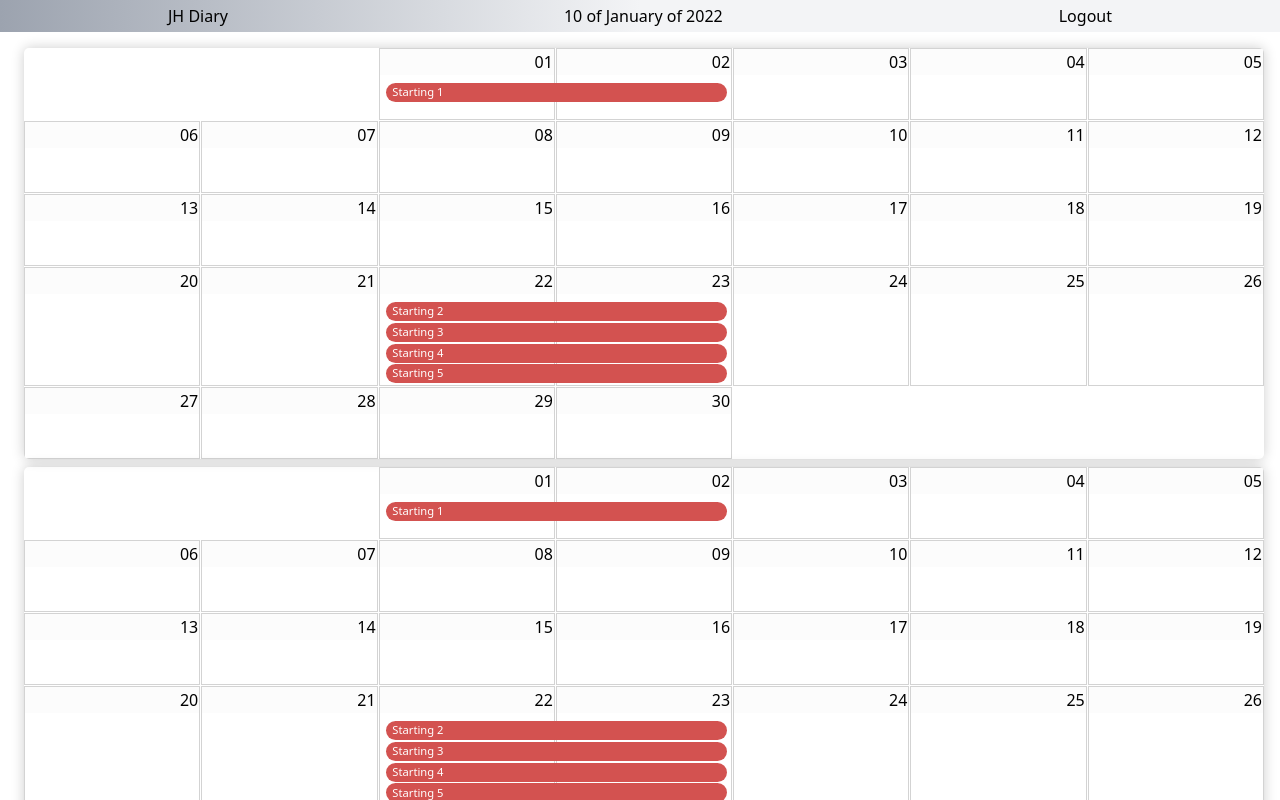
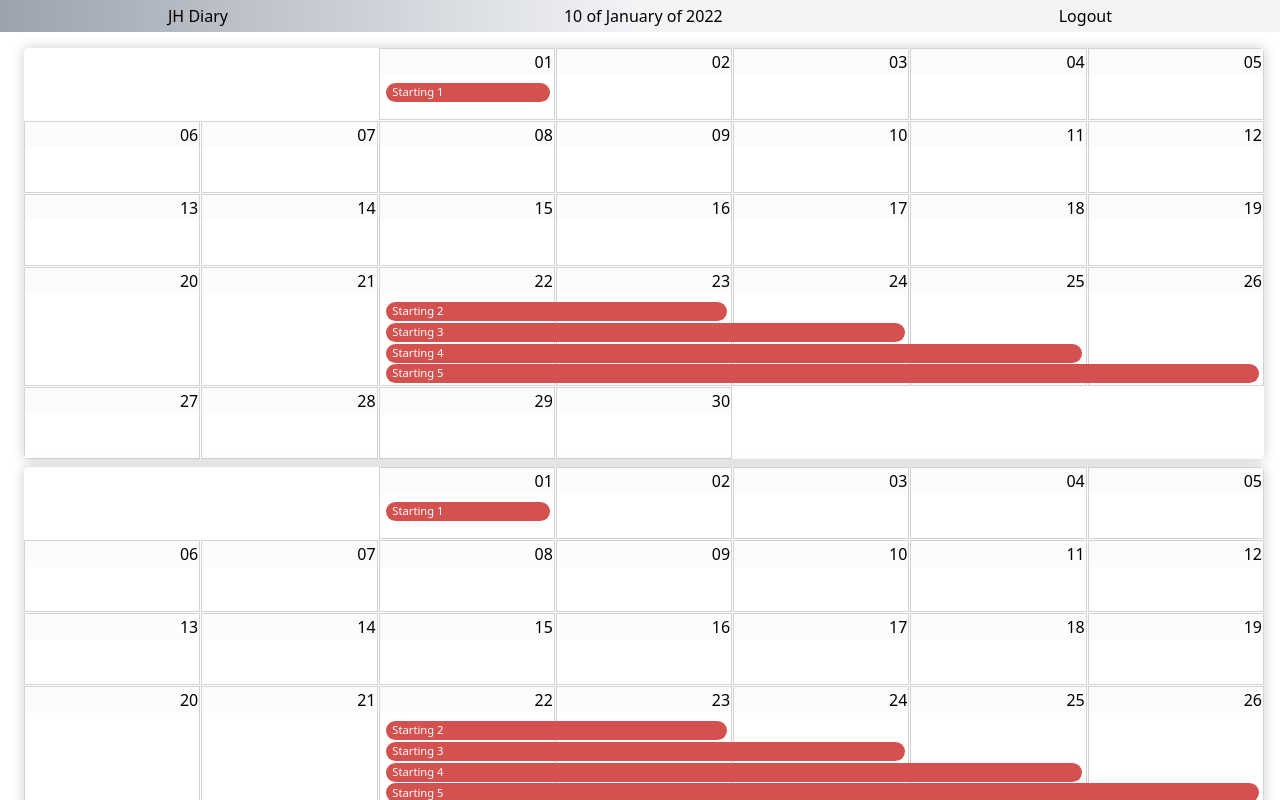
Before and after one commit to espin-tolosa/calendar-ts, a React (Vite) app: page / in a window 1280 px wide. Shown: the top 800 px of the page. Built offline with nearby package versions, Linux system fonts and the light colour scheme.

Commit message:
Programatic extend span classes with tw

```diff
--- a/src/index.css
+++ b/src/index.css
@@ -11,26 +11,111 @@
   @apply bg-blue-500 select-none hover:bg-blue-700 text-red-900 font-bold py-2 px-4 rounded-full;
 }
 @layer utilities {
-  .span-1 {
+  .extend-event {
+    background: transparent;
+    color: transparent;
+    padding: 0.1em 1ch 0.1em 1ch;
+    position: absolute;
+    z-index: 2;
+    cursor: copy;
+  }
+  .extend-event-1 {
+    margin-left: calc(1 * 50% / 7);
+    min-width: calc(1 * 100% / 7 - 1 * 50% / 7);
+  }
+  .extend-event-2 {
+    margin-left: calc(2 * 50% / 7);
+    min-width: calc(2 * 100% / 7 - 2 * 50% / 7);
+  }
+  .extend-event-3 {
+    margin-left: calc(3 * 50% / 7);
+    min-width: calc(3 * 100% / 7 - 3 * 50% / 7);
+  }
+  .extend-event-4 {
+    margin-left: calc(4 * 50% / 7);
+    min-width: calc(4 * 100% / 7 - 4 * 50% / 7);
+  }
+  .extend-event-5 {
+    margin-left: calc(5 * 50% / 7);
+    min-width: calc(5 * 100% / 7 - 5 * 50% / 7);
+  }
+  .extend-event-6 {
+    margin-left: calc(6 * 50% / 7);
+    min-width: calc(6 * 100% / 7 - 6 * 50% / 7);
+  }
+  .extend-event-7 {
+    margin-left: calc(7 * 50% / 7);
+    min-width: calc(7 * 100% / 7 - 7 * 50% / 7);
+  }
+
+  .event {
+    background: hsl(1, 60%, 57%);
+    color: white;
+    border-radius: 15px 15px 15px 15px;
+    margin-left: 1ch;
+    padding: 0.1em 1ch 0.1em 1ch;
+    position: absolute;
+    z-index: 1;
+    /* text truncation */
+    white-space: nowrap;
+    overflow: hidden;
+    text-overflow: ellipsis;
+    font-size: 0.7rem;
+  }
+
+  .event:hover {
+    background: hsl(1, 100%, 57%);
+    cursor: pointer;
+  }
+
+  .event-holder {
+    color: transparent;
+    /*font-size: 1rem;*/
+    margin-block: 0.65rem;
+  }
+
+  .event-span-1 {
     width: calc(1 * 100% / 7 - 2ch);
   }
-  .span-2 {
+  .event-span-2 {
     width: calc(2 * 100% / 7 - 2ch);
   }
-  .span-3 {
+  .event-span-3 {
     width: calc(3 * 100% / 7 - 2ch);
   }
-  .span-4 {
+  .event-span-4 {
     width: calc(4 * 100% / 7 - 2ch);
   }
-  .span-5 {
+  .event-span-5 {
     width: calc(5 * 100% / 7 - 2ch);
   }
-  .span-6 {
+  .event-span-6 {
     width: calc(6 * 100% / 7 - 2ch);
   }
-  .span-7 {
+  .event-span-7 {
     width: calc(7 * 100% / 7 - 2ch);
+  }
+
+  .extend-span-1 {
+    min-width: calc(1 * 100% / 7 - 1 * 50% / 7);
+  }
+  .extend-span-2 {
+    min-width: calc(2 * 100% / 7 - 2 * 50% / 7);
+  }
+  .extend-span-3 {
+    min-width: calc(3 * 100% / 7 - 3 * 50% / 7);
+  }
+  .extend-span-4 {
+    min-width: calc(4 * 100% / 7 - 4 * 50% / 7);
+  }
+  .extend-span-5 {
+    min-width: calc(5 * 100% / 7 - 5 * 50% / 7);
+  }
+  .extend-span-6 {
+    min-width: calc(6 * 100% / 7 - 6 * 50% / 7);
+  }
+  .extend-span-7 {
+    min-width: calc(7 * 100% / 7 - 7 * 50% / 7);
   }
 }
 
--- a/src/pages/Codelink.tsx
+++ b/src/pages/Codelink.tsx
@@ -1,4 +1,5 @@
 import { useEffect, useState, useRef } from "react";
+import tw from "tailwind-styled-components";
 import "@styles/codelink.css";
 
 const events = [
@@ -27,6 +28,53 @@ function DayStart({ weekday }: { weekday: string }) {
   return <div className={classNameTemplate}></div>;
 }
 
+/* Attemp to use Styled Components with Tailwind */
+/*
+  background: transparent;
+  color: transparent;
+  padding: 0.1em 1ch 0.1em 1ch;
+  position: absolute;
+  z-index: 2;
+  cursor: copy;
+	margin-left: calc(2 * 50% / 7);
+	min-width: calc(2 * 100% / 7 - 1 * 50% / 7);
+*/
+const Event_span = tw.div<{ cells: number }>`
+	event
+
+	${({ cells }) =>
+    (cells === 1 && "event-span-1") ||
+    (cells === 2 && "event-span-2") ||
+    (cells === 3 && "event-span-3") ||
+    (cells === 4 && "event-span-4") ||
+    (cells === 5 && "event-span-5") ||
+    (cells === 6 && "event-span-6") ||
+    (cells === 7 && "event-span-7") ||
+    "extend-event-1"}
+`;
+const Extend_event = tw.div<{ span: number }>`
+	extend-event
+
+	${({ span }) =>
+    (span === 1 && "extend-event-1") ||
+    (span === 2 && "extend-event-2") ||
+    (span === 3 && "extend-event-3") ||
+    (span === 4 && "extend-event-4") ||
+    (span === 5 && "extend-event-5") ||
+    (span === 6 && "extend-event-6") ||
+    (span === 7 && "extend-event-7") ||
+    "extend-event-1"}
+`;
+
+/*
+
+
+  .extend-event-1 {
+  }
+  .extend-span-1 {
+  }
+*/
+
 const Day = ({ day }: { day: number }) => {
   const tempDay = String(day);
   const dayPadd = day < 10 ? `0${tempDay}` : tempDay;
@@ -35,6 +83,7 @@ const Day = ({ day }: { day: number }) => {
     backgroundColor: "white"
   } as const;
 style={styles} */
+
   return (
     <div
       className="day"
@@ -47,22 +96,21 @@ style={styles} */
       {events
         .filter((evt) => evt.start === day)
         .map((evt) => {
-          const classNameTemplate = `event`;
-          const classNameTemplate2 = `extend-event extend-event-${evt.id} extend-span-${evt.id}`;
+          const classNameTemplate = `event span-${evt.id}`;
           return (
             <>
               <div className="container">
-                <div
+                <Event_span
                   key={evt.id}
-                  className={`${classNameTemplate} span-2 `}
+                  cells={evt.id}
                   onMouseDownCapture={() => {
                     console.log("Event:", evt.job);
                   }}
                 >
                   {evt.job}
-                </div>
-                <div
-                  className={classNameTemplate2}
+                </Event_span>
+                <Extend_event
+                  span={evt.id}
                   onMouseDownCapture={() => {
                     console.log("extend event:", evt.id);
                   }}
@@ -71,7 +119,7 @@ style={styles} */
                   }}
                 >
                   {"_"}
-                </div>
+                </Extend_event>
                 <div key={"p" + evt.id} className="event-holder"></div>
               </div>
             </>
--- a/src/styles/codelink.css
+++ b/src/styles/codelink.css
@@ -108,15 +108,18 @@
   display: flex;
   flex-direction: column;
 }
+/*
 .extend-event {
   background: transparent;
   color: transparent;
   padding: 0.1em 1ch 0.1em 1ch;
   position: absolute;
   z-index: 2;
-  cursor: copy;
+  cursor: default;
 }
+*/
 
+/*
 .event {
   background: hsl(1, 60%, 57%);
   color: white;
@@ -125,23 +128,24 @@
   padding: 0.1em 1ch 0.1em 1ch;
   position: absolute;
   z-index: 1;
-  /* text truncation */
   white-space: nowrap;
   overflow: hidden;
   text-overflow: ellipsis;
   font-size: 0.7rem;
 }
-
+*/
+/*
 .event:hover {
   background: hsl(1, 100%, 57%);
   cursor: pointer;
 }
-
+*/
+/*
 .event-holder {
   color: transparent;
-  /*font-size: 1rem;*/
   margin-block: 0.65rem;
 }
+*/
 /*
 .span-1 {
   width: calc(1 * 100% / 7 - 2ch);
@@ -165,6 +169,7 @@
   width: calc(7 * 100% / 7 - 2ch);
 }
 */
+/*
 .extend-span-1 {
   min-width: calc(1 * 100% / 7 - 1 * 50% / 7);
 }
@@ -186,7 +191,7 @@
 .extend-span-7 {
   min-width: calc(7 * 100% / 7 - 7 * 50% / 7);
 }
-
+*/
 /* Color cards */
 
 /* LEGACY */
```
